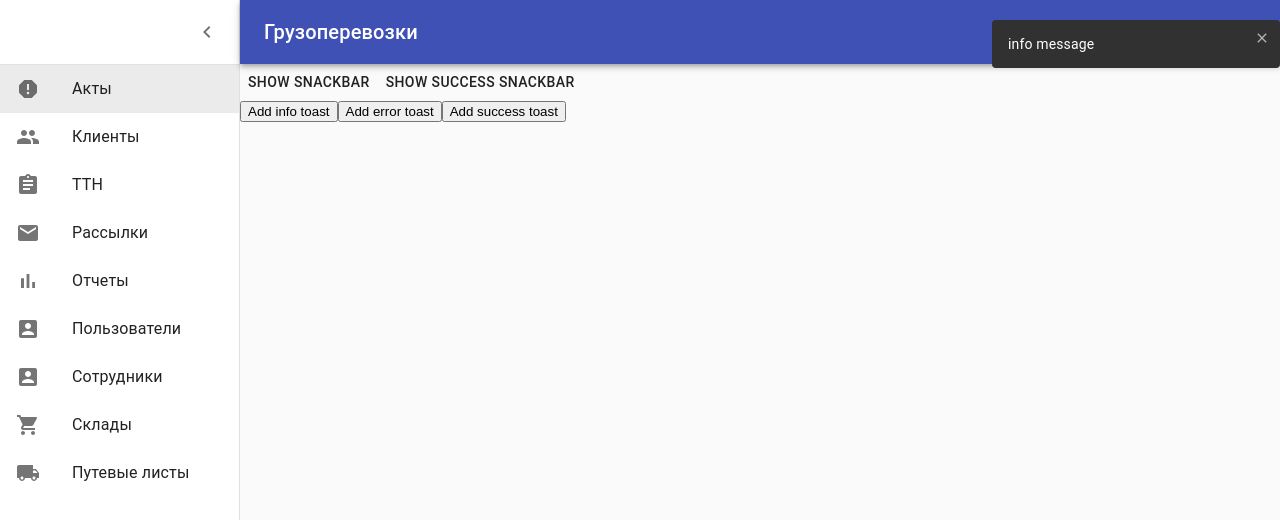
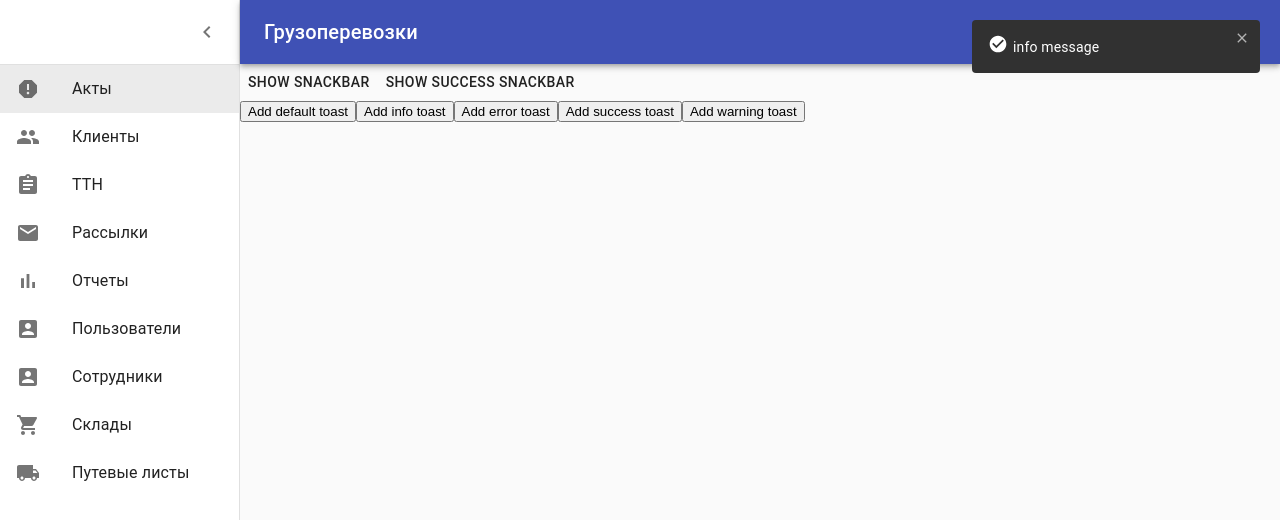
Before and after one commit to tappiola/CargoTransportation, a React (Create React App) app in the folder front/: page /acts in a window 1280 px wide. Both pictures are taken after a click on the button "Add info toast". Shown: the top 520 px of the page. Built offline with nearby package versions, Linux system fonts and the light colour scheme.

Commit message:
Minor fixes

```diff
--- a/front/src/components/Notification/ToastItem.js
+++ /dev/null
@@ -1,44 +0,0 @@
-import React, { useRef } from 'react';
-
-import Timer from './timer';
-import './styles.css';
-
-// stale
-// transform: none;
-// transition: transform 225ms cubic-bezier(0, 0, 0.2, 1) 0ms;
-
-// disappear
-// transform: translateX(1280px) translateX(-972px);
-// transition: transform 10000ms cubic-bezier(0.4, 0, 0.6, 1) 0ms;
-
-const ToastItem = ({
-  message, duration, onExpire, onRemove,
-}) => {
-  const toastRef = useRef();
-
-  // eslint-disable-next-line no-unused-vars
-  const ownTimer = new Timer((() => {
-    onExpire();
-  }), duration + 5000);
-
-  // useEffect(() => {
-  //   toastRef.current.style.transform = 'translateX(-100px)';
-  // }, []);
-
-  return (
-    <div
-      className="toast"
-      ref={toastRef}
-    >
-      <div className="toast__close-btn" onClick={onRemove}>
-        <svg viewBox="0 0 24 24">
-          <path d="M19 6.41L17.59 5 12 10.59 6.41 5 5 6.41 10.59 12 5 17.59 6.41 19 12 13.41 17.59 19 19 17.59 13.41 12z" />
-        </svg>
-      </div>
-
-      {message}
-    </div>
-  );
-};
-
-export default ToastItem;
--- /dev/null
+++ b/front/src/components/Notification/ToastItem.jsx
@@ -0,0 +1,38 @@
+import React, { useEffect, useRef } from 'react';
+
+import clsx from 'clsx';
+import './styles.css';
+
+const ToastItem = ({
+  message, duration, type, palette, onExpire, onRemove,
+}) => {
+  const toastRef = useRef();
+
+  useEffect(() => setTimeout(() => onExpire(), duration), []);
+
+  return (
+    <div
+      className={clsx(
+        'toast',
+        type === 'default' && palette === 'dark' && 'toast__dark',
+        type !== 'default' && `toast__${type}`,
+      )}
+      ref={toastRef}
+    >
+      <div>
+        <svg className="toast_icon" viewBox="0 0 24 24">
+          <path d="M12 2C6.5 2 2 6.5 2 12S6.5 22 12 22 22 17.5 22 12 17.5 2 12 2M10 17L5 12L6.41 10.59L10 14.17L17.59 6.58L19 8L10 17Z" />
+        </svg>
+      </div>
+      {message}
+      {/* eslint-disable-next-line jsx-a11y/no-static-element-interactions */}
+      <div className="toast__close-btn" onClick={onRemove} onKeyDown={onRemove}>
+        <svg viewBox="0 0 24 24">
+          <path d="M19 6.41L17.59 5 12 10.59 6.41 5 5 6.41 10.59 12 5 17.59 6.41 19 12 13.41 17.59 19 19 17.59 13.41 12z" />
+        </svg>
+      </div>
+    </div>
+  );
+};
+
+export default ToastItem;
--- a/front/src/components/Notification/ToastQueueProvider.js
+++ b/front/src/components/Notification/ToastQueueProvider.jsx
@@ -1,6 +1,7 @@
 import { createPortal } from 'react-dom';
 import React, { useState } from 'react';
 import './styles.css';
+import { useTheme } from '@material-ui/core/styles';
 
 import { CSSTransition, TransitionGroup } from 'react-transition-group';
 import ToastItem from './ToastItem';
@@ -8,14 +9,15 @@ import ToastItem from './ToastItem';
 export const ToastQueueContext = React.createContext();
 const { Provider } = ToastQueueContext;
 
-const DEFAULT_DURATION = 3000;
+const DEFAULT_DURATION = 10000;
 
 function ToastQueueProvider({ children }) {
   const [toasts, setToasts] = useState([]);
+  const { palette } = useTheme();
 
-  const addToast = (type, message, duration = DEFAULT_DURATION) => {
+  const addToast = (message, type = 'default', duration = DEFAULT_DURATION) => {
     const toast = {
-      id: Date.now(), type, message, duration,
+      id: Date.now(), message, type, palette: palette.type, duration,
     };
     setToasts((currentToasts) => [toast, ...currentToasts]);
   };
@@ -34,7 +36,7 @@ function ToastQueueProvider({ children }) {
             {toasts.map((toast) => (
               <CSSTransition
                 key={toast.id}
-                timeout={500}
+                timeout={toast.duration}
                 unmountOnExit
                 classNames="toast"
               >
--- a/front/src/components/Notification/styles.css
+++ b/front/src/components/Notification/styles.css
@@ -3,9 +3,7 @@
     top: 14px;
     right: 20px;
     z-index: 1500;
-    /*overflow-y: hidden;*/
     height: min-content;
-    /*overflow-x: hidden;*/
 }
 
 .toast {
@@ -18,8 +16,17 @@
     line-height: 1.43;
     margin: 6px 0;
     width: 288px;
-    transform: translateX(20px);
-    transition: transform 10000ms cubic-bezier(0.4, 0, 0.6, 1) 0ms;
+    display: flex;
+    align-items: center;
+}
+.toast__dark{
+    background-color: #fafafa;
+    color: rgba(0,0,0, 0.87);
+}
+
+.toast__success {
+    background-color: #43a047;
+    color: #ffffff;
 }
 
 .toast__close-btn {
@@ -30,21 +37,31 @@
     fill: #b3b3b3;
 }
 
+.toast_icon {
+    width: 20px;
+    fill: #ffffff;
+    margin-right: 5px;
+    /*padding-top: 6px;*/
+}
+
 .toast__close-btn:hover {
     fill: white;
 }
 
 .toast-enter {
-  opacity: 0;
+    right: -120%;
+    transition: all 500ms cubic-bezier(0, 0, 0.2, 1) 0ms;
 }
+
 .toast-enter-active {
-  opacity: 1;
-  transition: opacity 500ms ease-in;
+    right: 0;
 }
+
 .toast-exit {
-  opacity: 1;
+    right: 0;
 }
+
 .toast-exit-active {
-  opacity: 0;
-  transition: opacity 500ms ease-in;
+    right: -120%;
+    transition: all 500ms cubic-bezier(0.4, 0, 0.6, 1) 0ms;
 }
--- a/front/src/components/Notification/timer.js
+++ /dev/null
@@ -1,18 +0,0 @@
-const Timer = function (callback, delay) {
-  let timerId;
-  let start;
-  let remaining = delay;
-
-  this.pause = function () {
-    window.clearTimeout(timerId);
-    remaining -= Date.now() - start;
-  };
-
-  this.resume = function () {
-    start = Date.now();
-    window.clearTimeout(timerId);
-    timerId = window.setTimeout(callback, remaining);
-  };
-};
-
-export default Timer;
--- a/front/src/pages/Acts/index.jsx
+++ b/front/src/pages/Acts/index.jsx
@@ -13,8 +13,8 @@ function MyApp() {
         vertical: 'top',
         horizontal: 'right',
       },
-      transitionDuration: { exit: 20000, enter: 20000 },
-      autoHideDuration: 10000000,
+      transitionDuration: { exit: 2000, enter: 2000 },
+      autoHideDuration: 55000,
     });
   };
 
@@ -33,14 +33,20 @@ function MyApp() {
       <Button onClick={handleClick}>Show snackbar</Button>
       <Button onClick={handleClickVariant('success')}>Show success snackbar</Button>
       <div className="Example">
-        <button onClick={() => addToast('info', 'info message')}>
+        <button onClick={() => addToast('default message')}>
+          Add default toast
+        </button>
+        <button onClick={() => addToast('info message', 'info')}>
           Add info toast
         </button>
-        <button onClick={() => addToast('error', 'error message')}>
+        <button onClick={() => addToast('error message', 'error')}>
           Add error toast
         </button>
-        <button onClick={() => addToast('success', 'success message')}>
+        <button onClick={() => addToast('success message', 'success')}>
           Add success toast
+        </button>
+        <button onClick={() => addToast('warning message', 'warning')}>
+          Add warning toast
         </button>
       </div>
     </>
```
Also changed, not shown: 1 other file (tests, documents, lock files or other folders).
